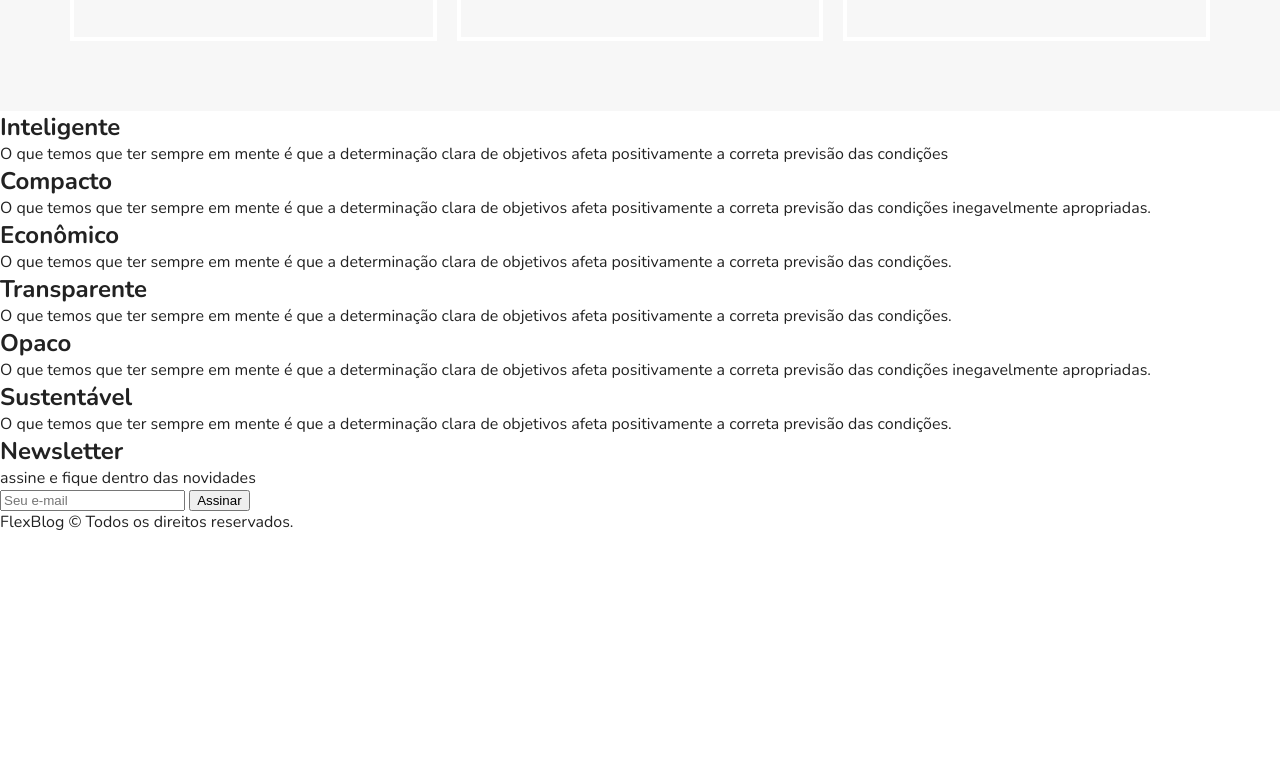
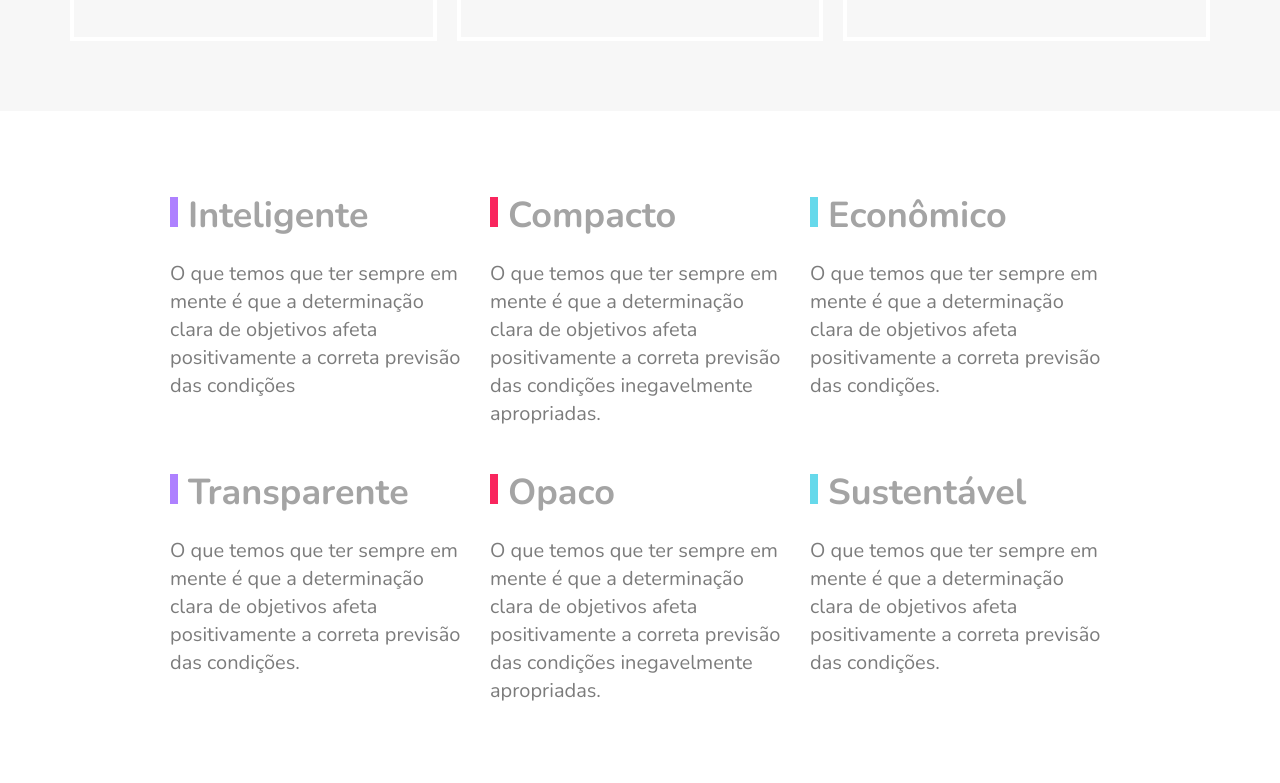
Before and after one commit to WagnerTerry/FlexBlog, a plain HTML site: page index.html in a window 1280 px wide. Shown: the part 2477-3260 px from the top of the page. Before the commit the page ends 3010 px from the top, so only its background shows below. Drawn offline with nearby package versions, Linux system fonts and the light colour scheme.

Commit message:
Projeto Finalizado

```diff
--- a/css/style.css
+++ b/css/style.css
@@ -273,3 +273,129 @@ img {
     order: -1;
   }
 }
+
+/*Qualidade*/
+
+.qualidade {
+  max-width: 960px;
+  margin: 60px auto;
+  display: flex;
+  flex-wrap: wrap;
+}
+
+.qualidade-item {
+  flex: 1 1 300px;
+  margin: 20px 10px;
+}
+
+.qualidade-item h2 {
+  font-size: 2.25em;
+  color: #a4a4a4;
+  margin-bottom: 20px;
+}
+
+.qualidade-item h2::before {
+  content:'';
+  display: inline-block;
+  width: 8px;
+  height: 30px;
+  margin-right: 10px;
+  background: blue;
+}
+
+.qualidade-item:nth-of-type(3n+1) h2::before {
+  background: #ae81ff;
+}
+
+.qualidade-item:nth-of-type(3n+2) h2::before {
+  background: #f9265e;
+}
+
+.qualidade-item:nth-of-type(3n+3) h2::before {
+  background: #66d9eb;
+}
+
+.qualidade-item p {
+  font-size: 1.25em;
+  line-height: 1.4;
+  color: #7c7c7c;
+}
+
+/*Newsletter*/
+
+.newsletter {
+  background: #f7f7f7;
+  padding: 60px calc((100% - 960px) / 2);
+  display: flex;
+  flex-wrap: wrap;
+}
+
+.newsletter-info {
+  flex: 1 1 200px;
+  margin: 0 10px;
+}
+
+.qualidade-info h1 {
+  font-size: 1.25em;
+  font-style: italic;
+  max-width: 230px;
+  color: #7c7c7c;
+  margin-bottom: 10px;
+}
+
+.newsletter-form {
+  flex: 3 1 260px;
+  margin: 0 10px;
+  align-self: center;
+  display: flex;
+  flex-wrap: wrap;
+}
+
+.newsletter-form input {
+  flex: 3 1 200px;
+  font-size: 1.25em;
+  color: #7c7c7c;
+  font-style: italic;
+  font-family: "Nunito", Arial, Helvetica, sans-serif;
+  border: 4px solid #2c70ff;
+  background: transparent;
+  padding: 15px 10px;
+  margin: 0px;
+  border-radius: 0px;
+}
+
+.newsletter-form button {
+  flex: 1 1 260px;
+  font-family: "Nunito", Arial, Helvetica, sans-serif;
+  font-size: 2.25em;
+  font-weight: bold;
+  text-transform: uppercase;
+  background: #2c70ff;
+  color: white;
+  margin: 0px;
+  cursor: pointer;
+  border: 0px;
+  padding: 15px 10px;
+}
+
+@media (max-width: 600px){
+  .newsletter-form button {
+    font-size: 1.5em;
+  }
+}
+
+/*Footer*/
+
+.footer {
+  display: flex;
+  background: #2c70ff;
+  height: 200px;
+  align-items: center;
+}
+
+.footer p {
+  flex: 1;
+  text-align: center;
+  font-size: 2.25em;
+  color: #122ab2;
+}
--- a/index.html
+++ b/index.html
@@ -11,7 +11,7 @@
       rel="stylesheet"
     />
     <link rel="stylesheet" type="text/css" href="css/style.css" />
-    <title>Document</title>
+    <title>FlexBlog</title>
   </head>
   <body>
     <div class="superinfo-bg">
```
